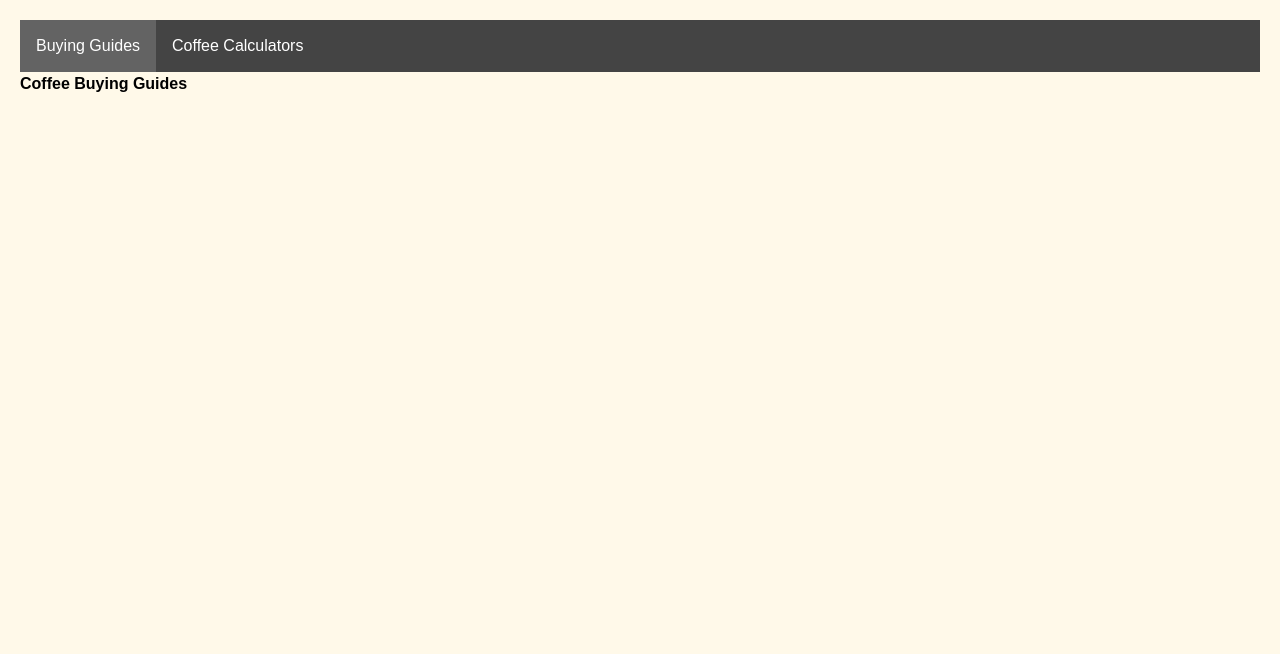
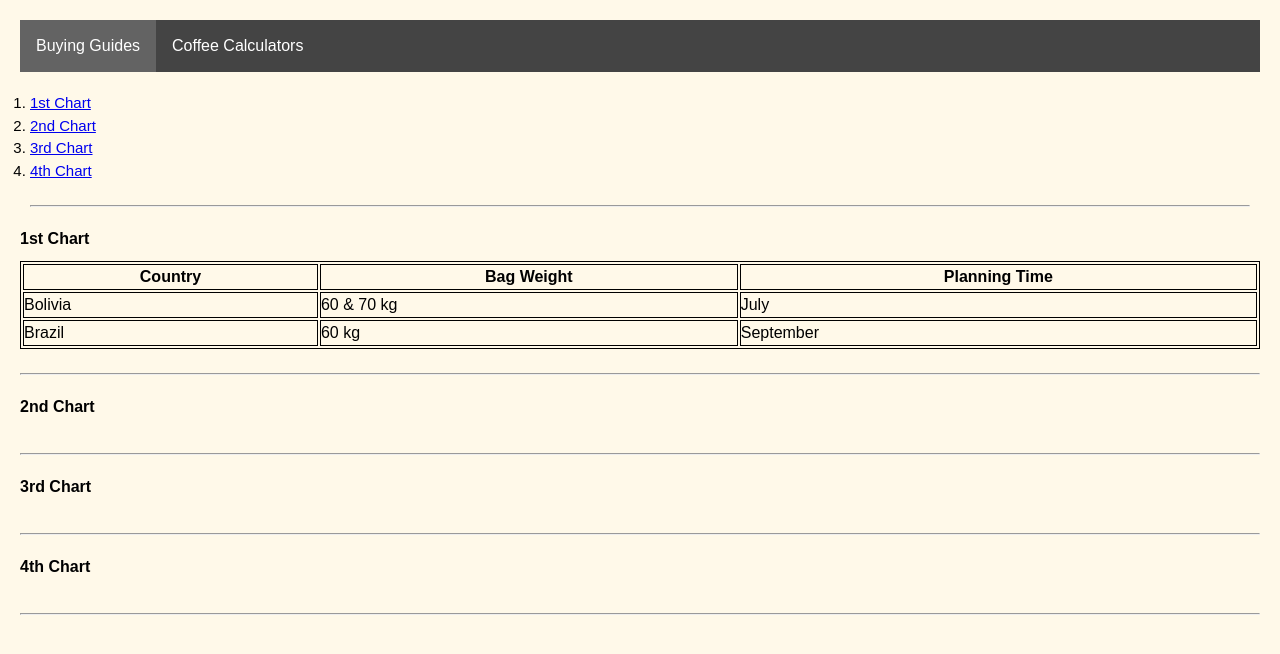
Before and after one commit to dsmallhoover/Coffee-Calculator, a plain HTML site: page buying-guide/guide.html in a window 1280 px wide. Drawn offline with Linux system fonts and the light colour scheme.

Commit message:
built wireframe and 1st chart

```diff
--- a/buying-guide/guide.css
+++ b/buying-guide/guide.css
@@ -8,7 +8,7 @@
 *,
 *::before,
 *::after {
-  box-sizing: inherit;
+  box-sizing: border-box;
 }
 
 body {
@@ -16,6 +16,17 @@ body {
   font-family: Arial, Helvetica, sans-serif;
   padding: 20px;
   line-height: 1.5;
+}
+
+h1 {
+  font-size: 25px;
+  margin-bottom: 10px;
+}
+
+h2 {
+  margin-bottom: 10px;
+  margin-top: 20px;
+  text-align: left;
 }
 
 .navbar {
@@ -40,3 +51,30 @@ body {
   background-color: rgb(99, 99, 99);
   color: white;
 }
+
+.first {
+  color: #444;
+  margin-bottom: 20px;
+  line-height: 1.5;
+  text-align: center;
+  text-transform: uppercase;
+}
+
+.links {
+  font-size: 15px;
+  margin: 10px;
+}
+
+table {
+  width: 100%;
+}
+
+table,
+th,
+td {
+  border: 1px solid black;
+}
+
+#top {
+  text-align: center;
+}
--- a/buying-guide/guide.html
+++ b/buying-guide/guide.html
@@ -13,7 +13,59 @@
         <a class="active" href="/buying-guide/guide.html">Buying Guides</a>
         <a href="/frontpage/index.html">Coffee Calculators</a>
     </div>
-    <h1 id="top">Coffee Buying Guides</h1>
+    <h1 id="top"></h1>
+
+        <p class="first"></p>
+
+    <div class="links">
+        <ol>
+            <li><a href="#chart1">1st Chart</a></li>
+            <li><a href="#chart2">2nd Chart</a></li>
+            <li><a href="#chart3">3rd Chart</a></li>
+            <li><a href="#chart4">4th Chart</a></li>
+        </ol>
+        <br>
+        <hr>
+    </div>
+
+    <!--Begin of 1st chart framework-->
+    <h2 id="chart1">1st Chart</h2>
+
+        <table>
+            <tr>
+                <th>Country</th>
+                <th>Bag Weight</th>
+                <th>Planning Time</th>
+            </tr>
+            <tr>
+                <td>Bolivia</td>
+                <td>60 & 70 kg</td>
+                <td>July</td>
+            </tr>
+            <tr>
+                <td>Brazil</td>
+                <td>60 kg</td>
+                <td>September</td>
+            </tr>
+        </table>
+
+        <br>
+        <hr>
+    <!--End of 1st chart framework-->
+    <h2 id="chart2">2nd Chart</h2>
+
+        <br>
+        <hr>
+
+    <h2 id="chart3">3rd Chart</h2>
+
+        <br>
+        <hr>
+
+    <h2 id="chart4">4th Chart</h2>
+
+        <br>
+        <hr>
 
    <script src="guide.js"></script>
 </body>
```
Also changed, not shown: frontpage/index.html (+0 -2 lines).
